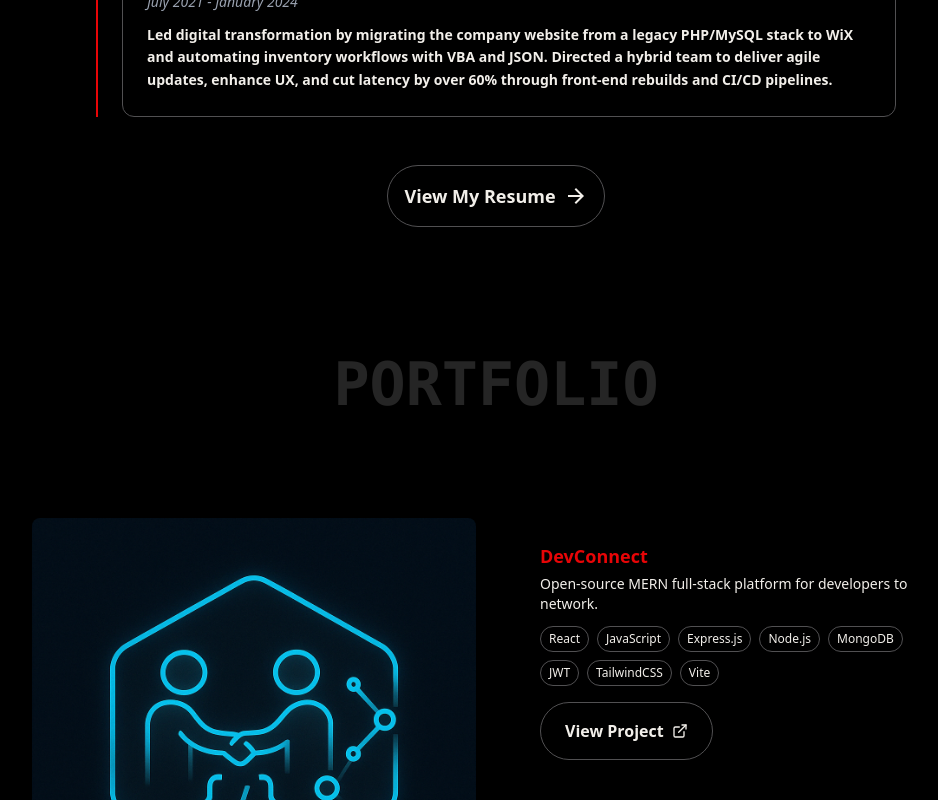
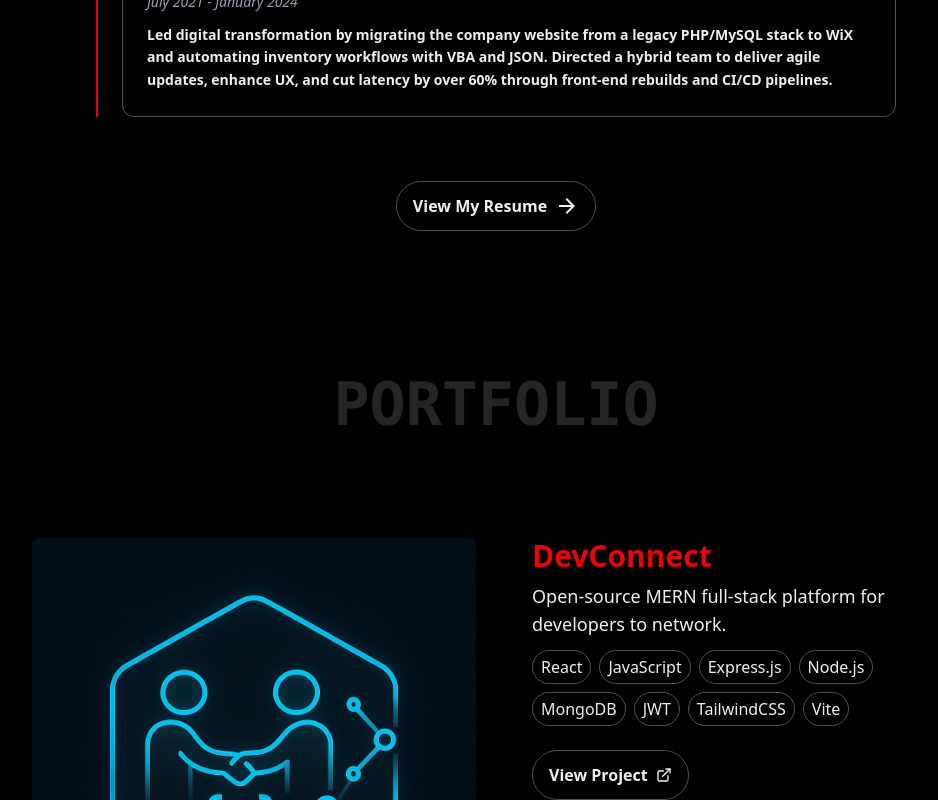
Before and after one commit to alvarotorrestx/portfolio_next, a Next.js app: page / in a window 1280 px wide. Shown: the part 2751-3551 px from the top of the page, without its empty margins (144-1082 px from the left). Built offline with nearby package versions, Linux system fonts and the light colour scheme; a web font is replaced by a local one.

Commit message:
More style changes.

```diff
--- a/src/app/experience/Experience.tsx
+++ b/src/app/experience/Experience.tsx
@@ -97,10 +97,10 @@ const Experience = () => {
             </div>
 
             <a href='/documents/Alvaro_Torres_Resume.pdf' title='Resume' target='_blank'
-            className="justify-center p-4 group flex items-center gap-2 border border-accent rounded-full
-            transition-all duration-300 ease-in-out text-base md:text-lg font-bold
-            hover:bg-secondary hover:text-base-100
-            hover:drop-shadow-[0_0_8px_rgba(255,255,255,0.7)]">
+                className="justify-center px-4 py-3 my-4 group inline-flex items-center gap-2 border border-accent rounded-full
+                      transition-all duration-300 ease-in-out text-base font-bold
+                      hover:bg-secondary hover:text-base-100
+                      hover:drop-shadow-[0_0_8px_rgba(255,255,255,0.7)]">
                 View My Resume <MdArrowForward className="text-lg sm:text-2xl" />
             </a>
         </section>
--- a/src/app/portfolio/Portfolio.tsx
+++ b/src/app/portfolio/Portfolio.tsx
@@ -11,7 +11,6 @@ import projects from "./Projects";
 export default function Portfolio() {
   return (
     <section className="max-w-[550px] md:max-w-[1600px] py-20 px-4 mx-auto w-full flex flex-col justify-center items-center overflow-hidden">
-      {/* SECTION HEADING --------------------------------------------------- */}
       <RevealText
         text="Portfolio"
         className="text-4xl md:text-5xl lg:text-6xl font-bold text-center"
@@ -19,7 +18,6 @@ export default function Portfolio() {
         fgColor="#e70507"
       />
 
-      {/* PROJECTS  ---------------------------------------------------------- */}
       <div className="my-24 space-y-32">
         {projects.toReversed().map((proj, idx) => (
           <ProjectRow key={proj.title} project={proj} index={idx} />
@@ -29,9 +27,6 @@ export default function Portfolio() {
   );
 }
 
-/* ----------------------------------------------------------------------- */
-/* ------------- 1 row (image + copy) ------------------------------------ */
-/* ----------------------------------------------------------------------- */
 function ProjectRow({
   project,
   index,
@@ -41,13 +36,11 @@ function ProjectRow({
 }) {
   const ref = useRef<HTMLDivElement>(null);
 
-  // slide-in + fade based on scroll
   const { scrollYProgress } = useScroll({
     target: ref,
     offset: ["start 100%", "end 90%"],
   });
 
-  // image creeps in from the side
   const xImg = useTransform(
     scrollYProgress,
     [0, 1],
@@ -55,17 +48,6 @@ function ProjectRow({
   );
   const opacityImg = useTransform(scrollYProgress, [0, 0.3], [0, 1]);
 
-  // text rises up
-  const yText = useTransform(scrollYProgress, [0, 1], [40, 0]);
-  const opacityText = useTransform(scrollYProgress, [0, 0.2], [0, 1]);
-
-  /* layout:
-        ┌───────────────────────────────┐
-        │ img │ text   (even rows)      │
-        │ text│ img    (odd  rows)      │
-        └───────────────────────────────┘
-     swap flex-dir on md+ for staggering
-  */
   const isEven = index % 2 === 0;
 
   const rotateZ = useTransform(
@@ -82,7 +64,6 @@ function ProjectRow({
       // swap order on larger screens to alternate L / R
       style={{ flexDirection: isEven ? "row" : "row-reverse" }}
     >
-      {/* ---------- IMAGE --------------- */}
       <motion.img
         will-change="transform"
         src={project.image ?? "/images/placeholder.jpg"}
@@ -98,11 +79,9 @@ function ProjectRow({
       />
 
 
-      {/* ---------- COPY ---------------- */}
       <motion.div
         style={{
           y: useTransform(scrollYProgress, [0, 1], [200, 0]),
-          // opacity: useTransform(scrollYProgress, [0, 0.2, 0.8, 1], [0, 1, 1, 0]), // fades in and out
         }}
         className="w-full md:w-1/2"
       >
--- a/src/app/portfolio/ProjectCard.tsx
+++ b/src/app/portfolio/ProjectCard.tsx
@@ -17,21 +17,17 @@ export default function ProjectCard({ title, summary, techStack, link }: Project
       transition={{ duration: 0.6 }}
       className="group overflow-hidden transition-all"
     >
-      {/* {image && (
-        <img
-          src={image}
-          alt={title}
-          className="w-full h-48 object-cover transition-transform group-hover:scale-105"
-        />
-      )} */}
-      <div className="p-6">
-        <h3 className="text-lg font-bold text-primary">{title}</h3>
-        <p className="text-sm text-base-content mt-1">{summary}</p>
+      <div className="md:pl-4 space-y-2">
+        <h3 className="text-2xl md:text-3xl font-bold text-primary">{title}</h3>
+        <p className="text-base md:text-lg text-base-content mt-1">{summary}</p>
         <div className="flex flex-wrap gap-2 mt-3">
           {techStack.map((tech, i) => (
             <span
               key={i}
-              className="text-xs px-2 py-1 border border-accent rounded-full text-base-content"
+              className="text-sm md:text-base px-2 py-1 border border-accent rounded-full text-base-content
+                          transition-all duration-300 ease-in-out
+                          hover:bg-secondary hover:text-base-100
+                          hover:drop-shadow-[0_0_8px_rgba(255,255,255,0.7)]"
             >
               {tech}
             </span>
@@ -40,7 +36,7 @@ export default function ProjectCard({ title, summary, techStack, link }: Project
         {link && (
           <a href={link}
             rel="noopener noreferrer"
-            className="justify-center px-6 py-4 my-4 group inline-flex items-center gap-2 border border-accent rounded-full
+            className="justify-center px-4 py-3 my-4 group inline-flex items-center gap-2 border border-accent rounded-full
                       transition-all duration-300 ease-in-out text-base font-bold
                       hover:bg-secondary hover:text-base-100
                       hover:drop-shadow-[0_0_8px_rgba(255,255,255,0.7)]">
```
